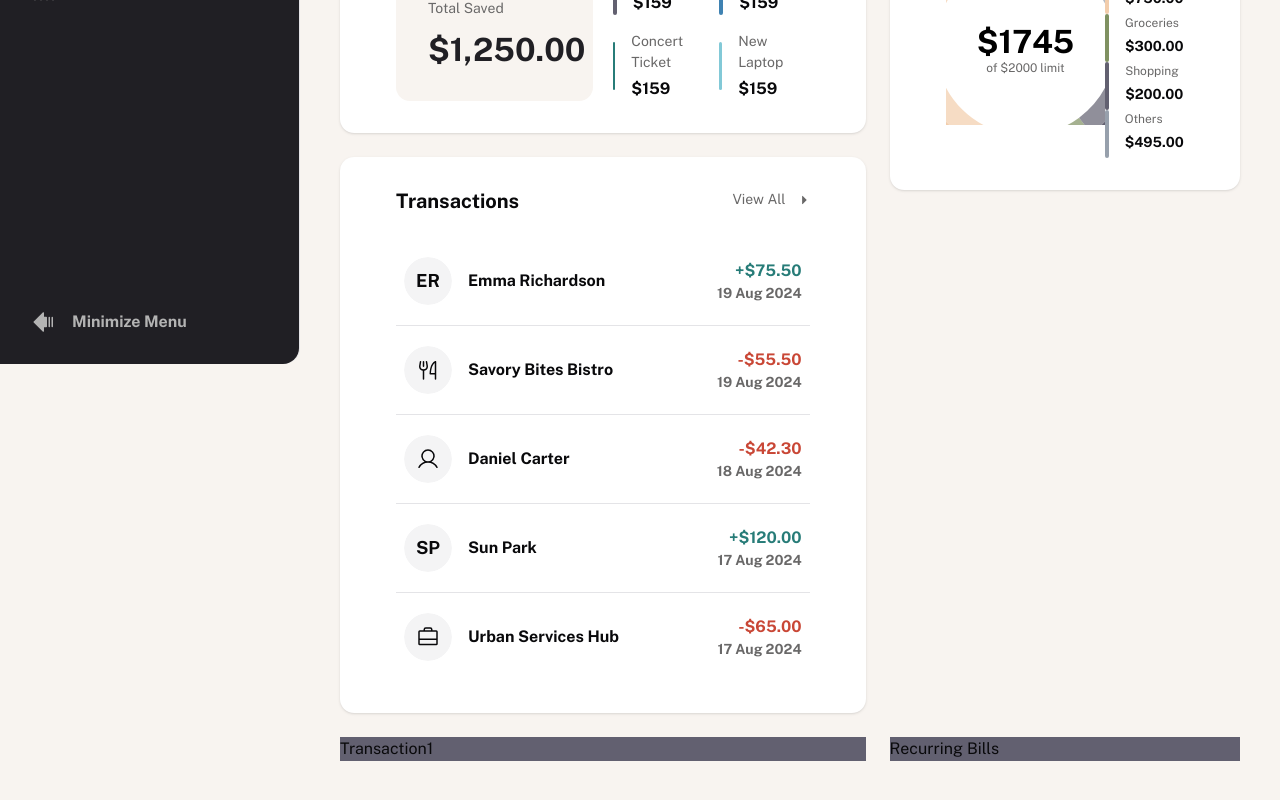
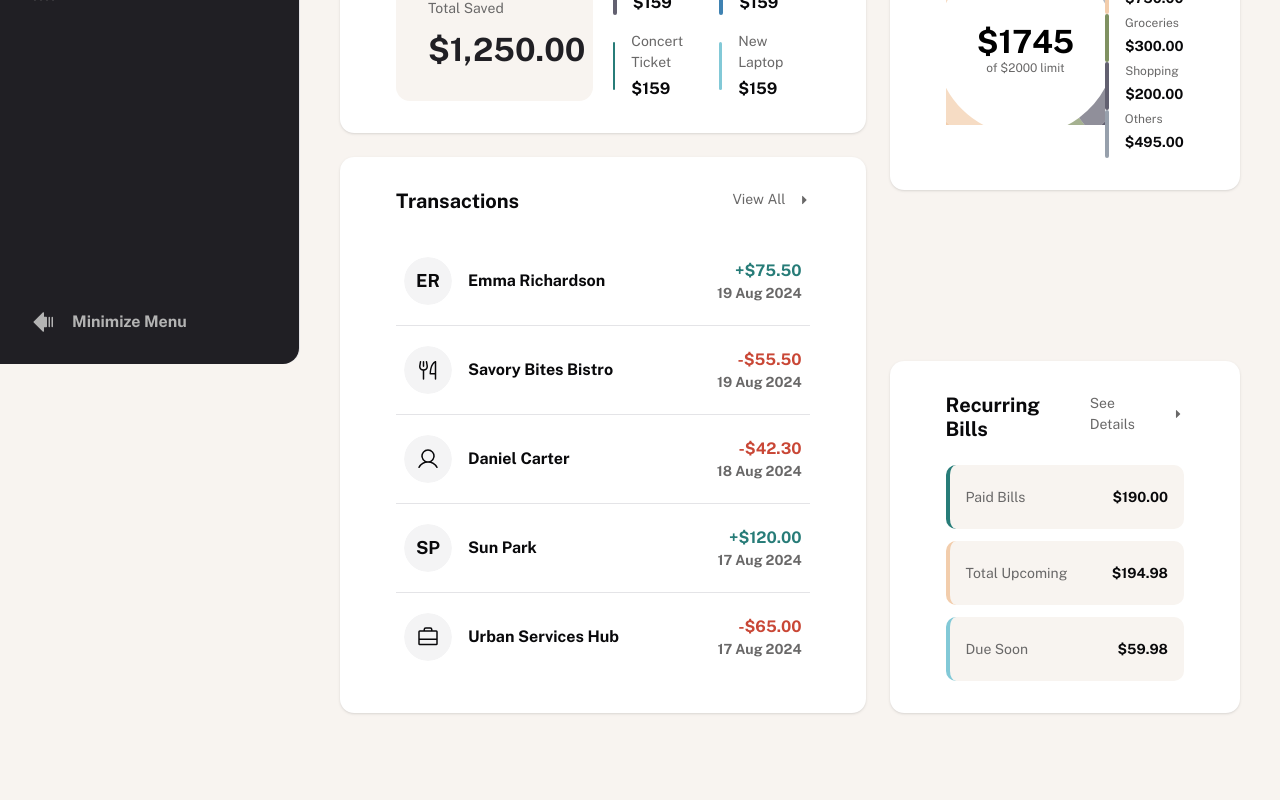
Before and after one commit to Aldi-H/personal-finance, a Next.js app: page /overview in a window 1280 px wide. Shown: the part 436-1236 px from the top of the page. After the commit the page ends 1213 px from the top, so only its background shows below. Built offline with nearby package versions, Linux system fonts and the light colour scheme.

Commit message:
feat: add PfRecurringBillsCard and PfRecurringBillsItem components for recurring bills display

```diff
--- a/src/app/(dashboard)/overview/page.tsx
+++ b/src/app/(dashboard)/overview/page.tsx
@@ -1,5 +1,6 @@
 import PfBudgetsCard from "@/components/pf-components/pf-cards/pf-budgets-card/pf-budgets-card";
 import PfPotsCard from "@/components/pf-components/pf-cards/pf-pots-card/pf-pots-card";
+import PfRecurringBillsCard from "@/components/pf-components/pf-cards/pf-recurring-bills-card/pf-recurring-bills-card";
 import PfSectionCard from "@/components/pf-components/pf-cards/pf-section-card/pf-section-card";
 import PfTransactionsCard from "@/components/pf-components/pf-cards/pf-transactions-card/pf-transactions-card";
 import { PfTransactionsColumns } from "@/components/pf-components/pf-cards/pf-transactions-card/pf-transactions-columns";
@@ -77,21 +78,23 @@ const PageOverview = () => {
               />
             </div>
             <div>
-              <div className="grid grid-cols-[3fr_2fr] gap-6">
+              <div className="grid min-h-[calc(100vh-200px)] grid-cols-[3fr_2fr] gap-6">
                 <div className="flex flex-col gap-6">
                   <PfPotsCard />
-                  <PfTransactionsCard
-                    columns={PfTransactionsColumns}
-                    data={data}
-                  />
-                  <div className="bg-navy-grey">Transaction1</div>
+                  <div className="flex-1">
+                    <PfTransactionsCard
+                      columns={PfTransactionsColumns}
+                      data={data}
+                    />
+                  </div>
                 </div>
                 <div className="flex flex-col gap-6">
                   <PfBudgetsCard />
-                  <div className="bg-navy-grey">Recurring Bills</div>
+                  <div className="flex-1">
+                    <PfRecurringBillsCard />
+                  </div>
                 </div>
               </div>
-              <div>{/* Placeholder for future content */}</div>
             </div>
           </div>
         </div>
--- /dev/null
+++ b/src/components/pf-components/pf-cards/pf-recurring-bills-card/pf-recurring-bills-card.tsx
@@ -0,0 +1,38 @@
+"use client";
+
+import { CaretRightIcon } from "@phosphor-icons/react";
+
+import PfCard from "../pf-card";
+import PfCardAction from "../pf-card-action.";
+import PfRecurringBillsItem from "./pf-recurring-bills-item";
+
+const PfRecurringBillsCard = () => {
+  return (
+    <PfCard
+      pfCardTitle="Recurring Bills"
+      pfCardAction={
+        <PfCardAction pfActionText="See Details" icon={CaretRightIcon} />
+      }
+    >
+      <div className="flex flex-col gap-3">
+        <PfRecurringBillsItem
+          borderColor="border-pine-blue"
+          billType="Paid Bills"
+          amount="190.00"
+        />
+        <PfRecurringBillsItem
+          borderColor="border-desert-sand"
+          billType="Total Upcoming"
+          amount="194.98"
+        />
+        <PfRecurringBillsItem
+          borderColor="border-sky-blue-light"
+          billType="Due Soon"
+          amount="59.98"
+        />
+      </div>
+    </PfCard>
+  );
+};
+
+export default PfRecurringBillsCard;
--- /dev/null
+++ b/src/components/pf-components/pf-cards/pf-recurring-bills-card/pf-recurring-bills-item.tsx
@@ -0,0 +1,22 @@
+interface PfRecurringBillsItemProps {
+  borderColor: string;
+  billType: string;
+  amount: string;
+}
+
+const PfRecurringBillsItem = ({
+  borderColor,
+  billType,
+  amount,
+}: PfRecurringBillsItemProps) => {
+  return (
+    <div
+      className={`flex h-16 max-h-16 flex-row items-center justify-between rounded-lg border-l-4 ${borderColor} bg-parchment px-4`}
+    >
+      <div className="text-preset-4 text-dim-grey">{billType}</div>
+      <div className="text-preset-4-bold">${amount}</div>
+    </div>
+  );
+};
+
+export default PfRecurringBillsItem;
```
